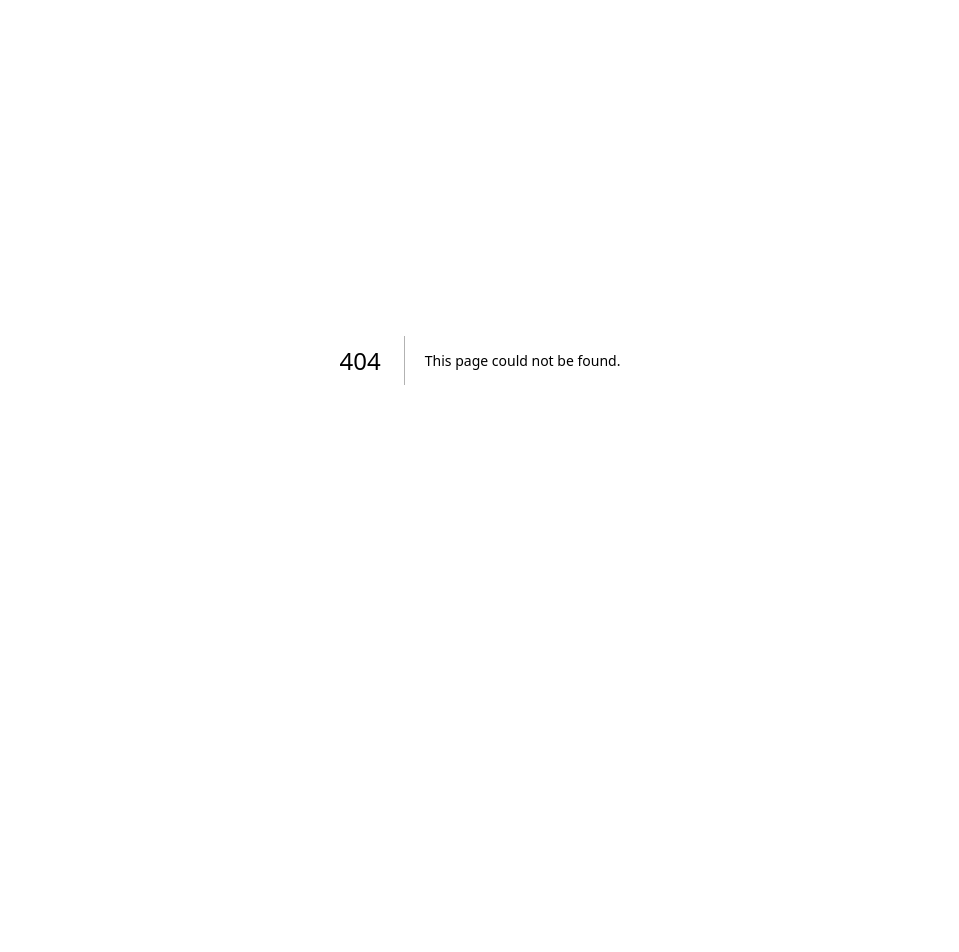
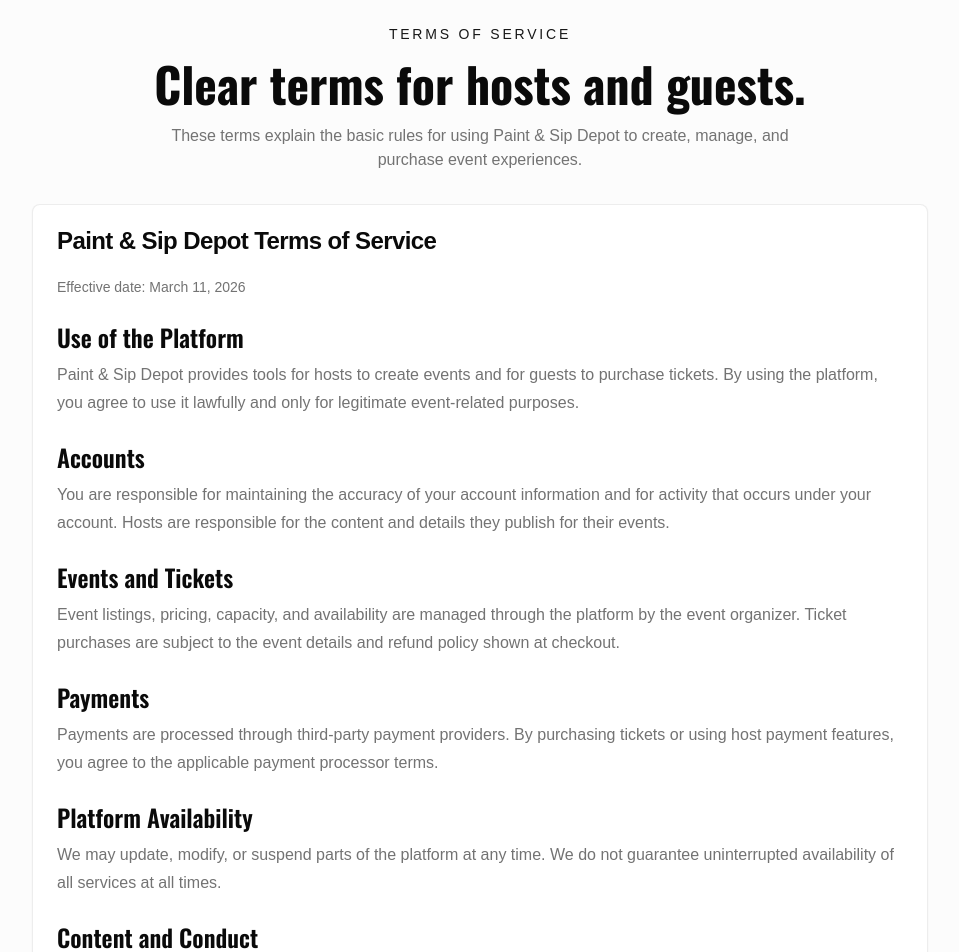
Before and after one commit to BrownTD/paint-sip-depot, a Next.js app: page /terms in a window 1280 px wide. Before the commit this address had no page. Shown: the part 40-992 px from the top of the page, without its empty margins (160-1119 px from the left). Before the commit the page ends 800 px from the top, so only its background shows below. Built offline with nearby package versions, Linux system fonts and the light colour scheme; a web font is replaced by a local one.

Commit message:
added terms of service

```diff
--- a/src/app/(public)/booking/success/page.tsx
+++ b/src/app/(public)/booking/success/page.tsx
@@ -171,9 +171,14 @@
       <footer className="border-t mt-16 py-8">
         <div className="container mx-auto px-4 text-center text-sm text-muted-foreground">
           <div className="flex flex-col items-center gap-2">
-            <Link href="/privacy-policy" className="hover:text-foreground transition-colors">
-              Privacy Policy
-            </Link>
+            <div className="flex items-center gap-4">
+              <Link href="/privacy-policy" className="hover:text-foreground transition-colors">
+                Privacy Policy
+              </Link>
+              <Link href="/terms" className="hover:text-foreground transition-colors">
+                Terms of Service
+              </Link>
+            </div>
             <p>© {new Date().getFullYear()} Paint & Sip Depot. All rights reserved.</p>
           </div>
         </div>
--- a/src/app/(public)/e/[slug]/page.tsx
+++ b/src/app/(public)/e/[slug]/page.tsx
@@ -373,9 +373,14 @@
       <footer className="border-t mt-16 py-8">
         <div className="container mx-auto px-4 text-center text-sm text-muted-foreground">
           <div className="flex flex-col items-center gap-2">
-            <Link href="/privacy-policy" className="hover:text-foreground transition-colors">
-              Privacy Policy
-            </Link>
+            <div className="flex items-center gap-4">
+              <Link href="/privacy-policy" className="hover:text-foreground transition-colors">
+                Privacy Policy
+              </Link>
+              <Link href="/terms" className="hover:text-foreground transition-colors">
+                Terms of Service
+              </Link>
+            </div>
             <p>© {new Date().getFullYear()} Paint & Sip Depot. All rights reserved.</p>
           </div>
         </div>
--- a/src/app/page.tsx
+++ b/src/app/page.tsx
@@ -146,9 +146,14 @@
               Paint &amp; Sip Depot
             </Link>
             <div className="flex flex-col items-center gap-2 text-sm text-muted-foreground md:items-end">
-              <Link href="/privacy-policy" className="hover:text-foreground transition-colors">
-                Privacy Policy
-              </Link>
+              <div className="flex items-center gap-4">
+                <Link href="/privacy-policy" className="hover:text-foreground transition-colors">
+                  Privacy Policy
+                </Link>
+                <Link href="/terms" className="hover:text-foreground transition-colors">
+                  Terms of Service
+                </Link>
+              </div>
               <p>© {new Date().getFullYear()} Paint &amp; Sip Depot. All rights reserved.</p>
             </div>
           </div>
--- /dev/null
+++ b/src/app/terms/page.tsx
@@ -0,0 +1,103 @@
+import Link from "next/link";
+import type { Metadata } from "next";
+import { Card, CardContent, CardHeader, CardTitle } from "@/components/ui/card";
+import { Button } from "@/components/ui/button";
+
+export const metadata: Metadata = {
+  title: "Terms of Service",
+  description: "Terms of service for Paint & Sip Depot.",
+};
+
+const sections = [
+  {
+    title: "Use of the Platform",
+    body:
+      "Paint & Sip Depot provides tools for hosts to create events and for guests to purchase tickets. By using the platform, you agree to use it lawfully and only for legitimate event-related purposes.",
+  },
+  {
+    title: "Accounts",
+    body:
+      "You are responsible for maintaining the accuracy of your account information and for activity that occurs under your account. Hosts are responsible for the content and details they publish for their events.",
+  },
+  {
+    title: "Events and Tickets",
+    body:
+      "Event listings, pricing, capacity, and availability are managed through the platform by the event organizer. Ticket purchases are subject to the event details and refund policy shown at checkout.",
+  },
+  {
+    title: "Payments",
+    body:
+      "Payments are processed through third-party payment providers. By purchasing tickets or using host payment features, you agree to the applicable payment processor terms.",
+  },
+  {
+    title: "Platform Availability",
+    body:
+      "We may update, modify, or suspend parts of the platform at any time. We do not guarantee uninterrupted availability of all services at all times.",
+  },
+  {
+    title: "Content and Conduct",
+    body:
+      "You may not use the platform to post misleading information, infringe on others' rights, or engage in fraudulent, abusive, or unlawful activity.",
+  },
+  {
+    title: "Limitation of Liability",
+    body:
+      "To the maximum extent permitted by law, Paint & Sip Depot is not liable for indirect, incidental, or consequential damages arising from use of the platform, event participation, or third-party services.",
+  },
+  {
+    title: "Contact",
+    body:
+      "Questions about these terms can be sent to info@paintsipdepot.com.",
+  },
+];
+
+export default function TermsPage() {
+  return (
+    <div className="min-h-screen bg-muted/30">
+      <main className="container mx-auto px-4 py-12 md:py-16">
+        <div className="mx-auto max-w-4xl space-y-8">
+          <div className="space-y-4 text-center">
+            <p className="text-sm font-medium uppercase tracking-[0.2em] text-primary">
+              Terms of Service
+            </p>
+            <h1 className="font-display text-4xl font-bold md:text-5xl">
+              Clear terms for hosts and guests.
+            </h1>
+            <p className="mx-auto max-w-2xl text-muted-foreground">
+              These terms explain the basic rules for using Paint &amp; Sip Depot to create,
+              manage, and purchase event experiences.
+            </p>
+          </div>
+
+          <Card className="border-border/70 shadow-sm">
+            <CardHeader>
+              <CardTitle>Paint &amp; Sip Depot Terms of Service</CardTitle>
+            </CardHeader>
+            <CardContent className="space-y-6">
+              <p className="text-sm text-muted-foreground">
+                Effective date: {new Date().toLocaleDateString("en-US", {
+                  month: "long",
+                  day: "numeric",
+                  year: "numeric",
+                })}
+              </p>
+
+              {sections.map((section) => (
+                <section key={section.title} className="space-y-2">
+                  <h2 className="font-display text-2xl font-semibold">{section.title}</h2>
+                  <p className="leading-7 text-muted-foreground">{section.body}</p>
+                </section>
+              ))}
+            </CardContent>
+          </Card>
+
+          <div className="flex justify-center">
+            <Button asChild variant="outline">
+              <Link href="/">Back to Home</Link>
+            </Button>
+          </div>
+        </div>
+      </main>
+    </div>
+  );
+}
```
